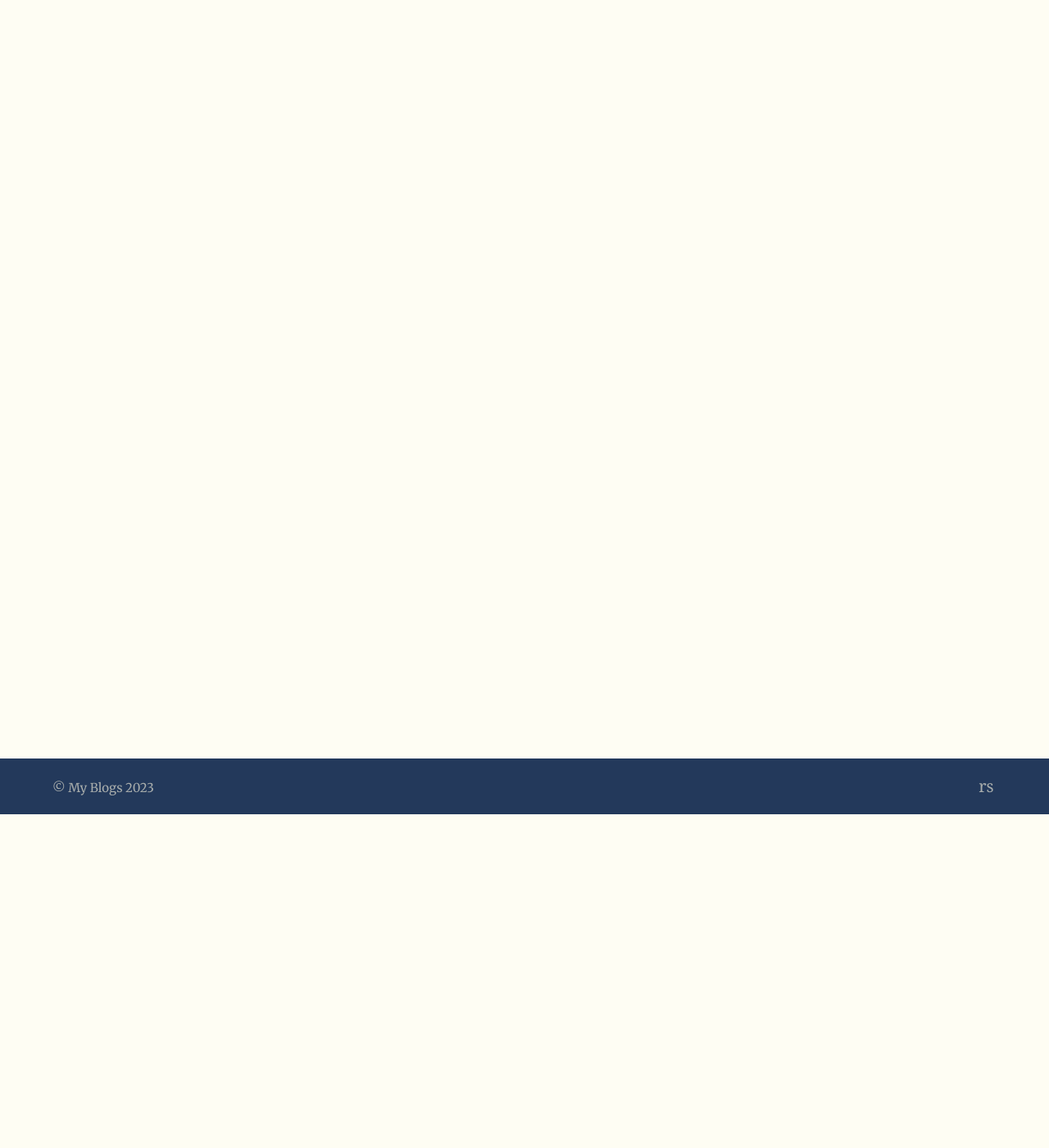
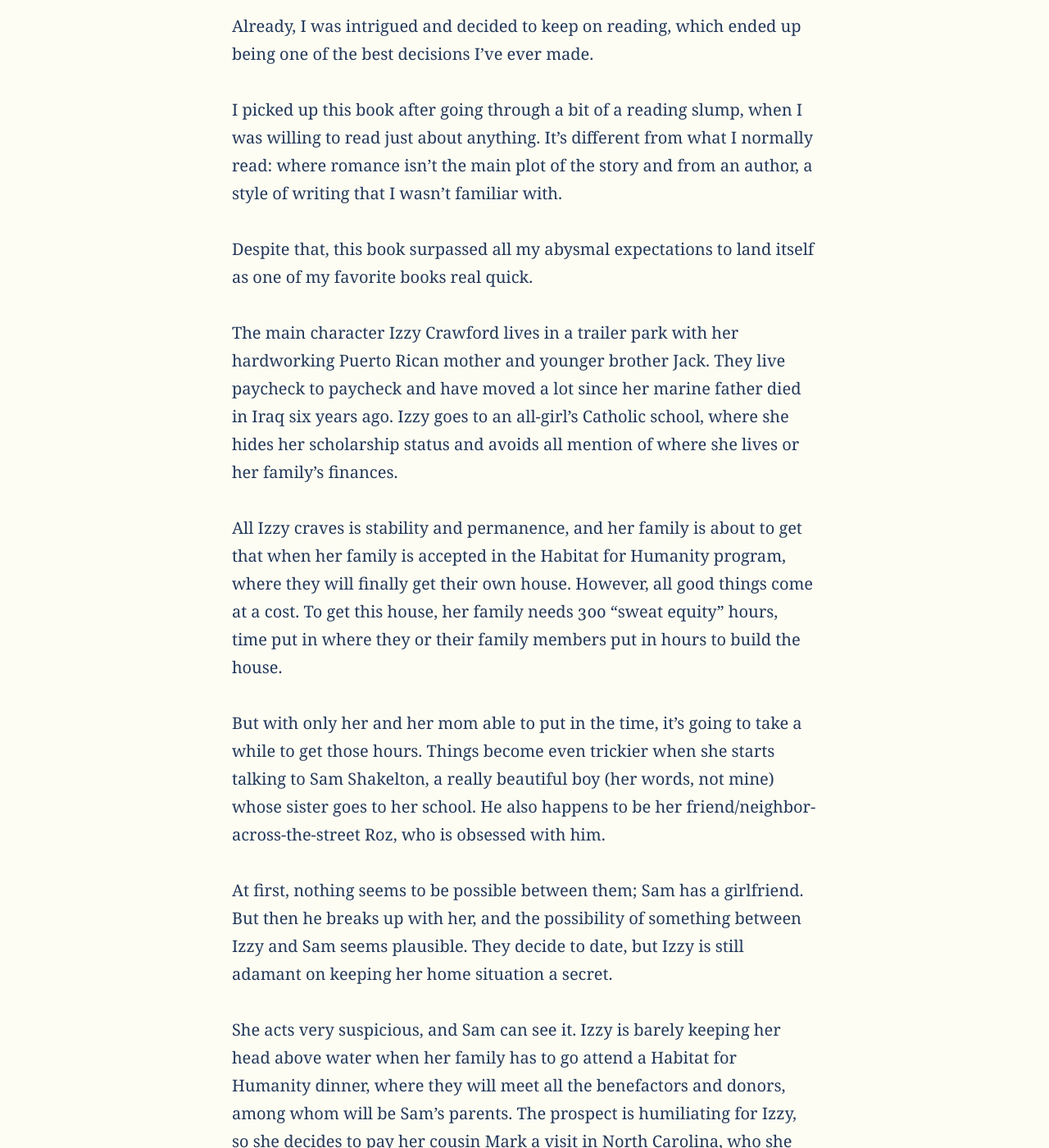
Before and after one commit to worldofrs/myblogs, a Jekyll site: the page built from _posts/2023-07-04-how-to-build-a-heart-review.md, in a window 1280 px wide and 1400 px high, scrolled down 407 px. Shown: the whole window at 82% size. Built offline with Jekyll 4.4.1, drawn with Linux system fonts in a browser that asks for light colours; some of the changed text lies outside the part shown.

Commit message:
fake it till you make it and how to build a heart

```diff
--- a/_posts/2023-07-04-how-to-build-a-heart-review.md
+++ b/_posts/2023-07-04-how-to-build-a-heart-review.md
@@ -0,0 +1,37 @@
+---
+title: How to Build a Heart by Maria Padian
+categories:
+- General
+- Romance
+- Review
+excerpt: |
+ **SPOILERS AHEAD**
+feature_text: |
+feature_image:
+image:
+---
+
+
+“Me diré que tu andas y te diré quien eres.”
+
+This directly translates to “Tell me who you hang out with and I’ll tell you who you are.”
+
+Already, I was intrigued and decided to keep on reading, which ended up being one of the best decisions I’ve ever made.
+
+I picked up this book after going through a bit of a reading slump, when I was willing to read just about anything. It’s different from what I normally read: where romance isn’t the main plot of the story and from an author, a style of writing that I wasn’t familiar with.
+
+Despite that, this book surpassed all my abysmal expectations to land itself as one of my favorite books real quick.
+
+The main character Izzy Crawford lives in a trailer park with her hardworking Puerto Rican mother and younger brother Jack. They live paycheck to paycheck and have moved a lot since her marine father died in Iraq six years ago. Izzy goes to an all-girl’s Catholic school, where she hides her scholarship status and avoids all mention of where she lives or her family’s finances.
+
+All Izzy craves is stability and permanence, and her family is about to get that when her family is accepted in the Habitat for Humanity program, where they will finally get their own house. However, all good things come at a cost. To get this house, her family needs 300 “sweat equity” hours, time put in where they or their family members put in hours to build the house.
+
+But with only her and her mom able to put in the time, it’s going to take a while to get those hours. Things become even trickier when she starts talking to Sam Shakelton, a really beautiful boy (her words, not mine) whose sister goes to her school. He also happens to be her friend/neighbor-across-the-street Roz, who is obsessed with him.
+
+At first, nothing seems to be possible between them; Sam has a girlfriend. But then he breaks up with her, and the possibility of something between Izzy and Sam seems plausible. They decide to date, but Izzy is still adamant on keeping her home situation a secret.
+
+She acts very suspicious, and Sam can see it. Izzy is barely keeping her head above water when her family has to go attend a Habitat for Humanity dinner, where they will meet all the benefactors and donors, among whom will be Sam’s parents. The prospect is humiliating for Izzy, so she decides to pay her cousin Mark a visit in North Carolina, who she hasn’t seen in years. There, she learns that her dad’s mom never accepted her mom or her, and that’s why they never went back. However, she ends up reconnecting with Mark, and he ends up coming back to West Virginia with her to help her and her mom with sweat equity hours.
+
+Her mom is upset that she left abruptly, but is grateful for the help. Izzy also confronts Sam, who now knows about her true home life and is disappointed that she felt like she couldn’t tell him about it. Izzy realizes that people knowing may not be so bad, and actually allows her to be more free and content with herself. Soon, her a capella friends know and they’re helping with sweat equity hours. They build a team and a community, and Izzy learns that the only way to establish permanence and roots is to be your true self with those closest to you.
+
+This story was heartwarming in every sense of the word. Not only was it entertaining, with you rooting for Izzy and Sam, it also teaches life lessons that some people never learn, and encourages others that showing the parts you are ashamed of does not make you weak but strong.
```
Also changed, not shown: _posts/2023-12-30-fake-it-till-you-break-it-review.md (+1 -1 lines).
